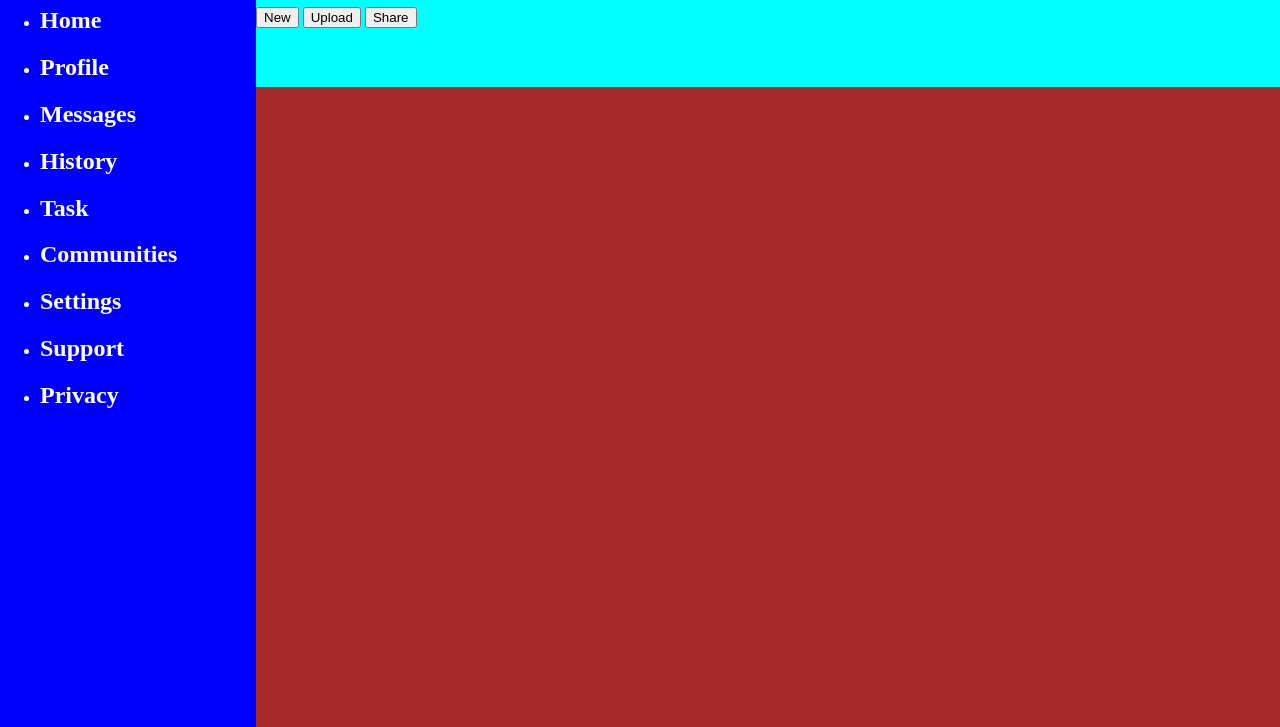
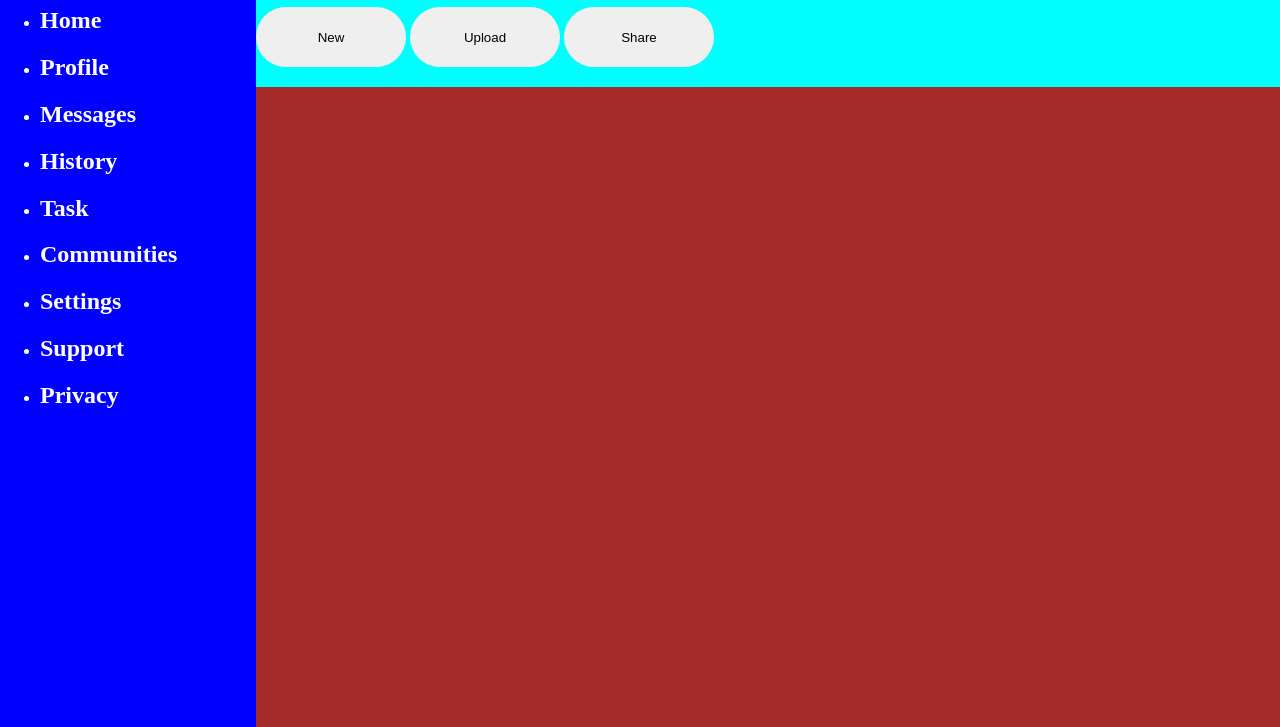
Before and after one commit to V0NASHL/admin-dashboard, a plain HTML site: page index.html in a window 1280 px wide. Shown: the part 73-800 px from the top of the page. Drawn offline with Linux system fonts and the light colour scheme.

Commit message:
add styles to buttons

```diff
--- a/style.css
+++ b/style.css
@@ -31,3 +31,10 @@ body{
     font-size: 2rem;
     padding-left: 20px;
 }
+
+button{
+    border-style: none;
+    height: 60px;
+    width: 150px;
+    border-radius: 50px;
+}
```
